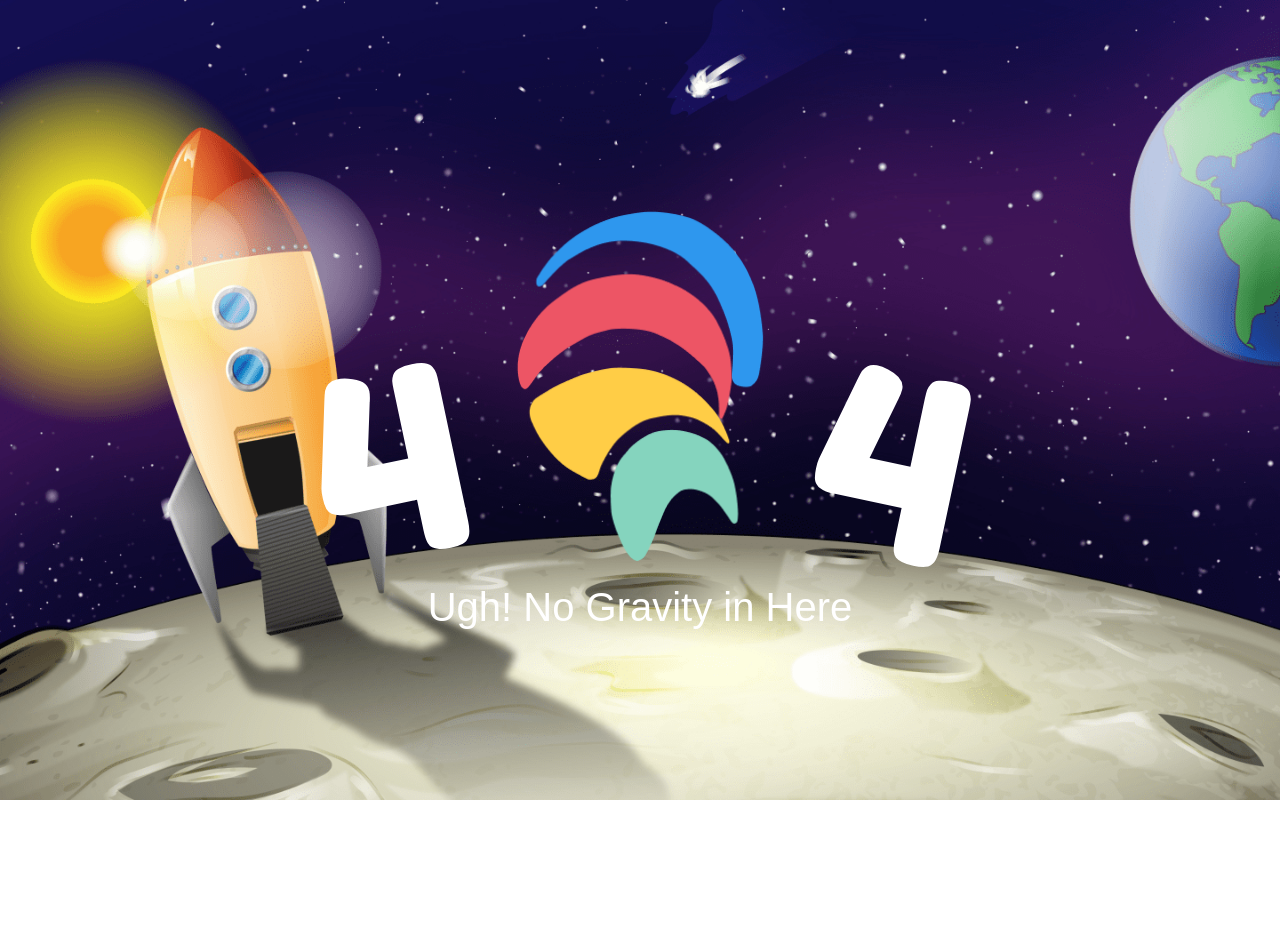
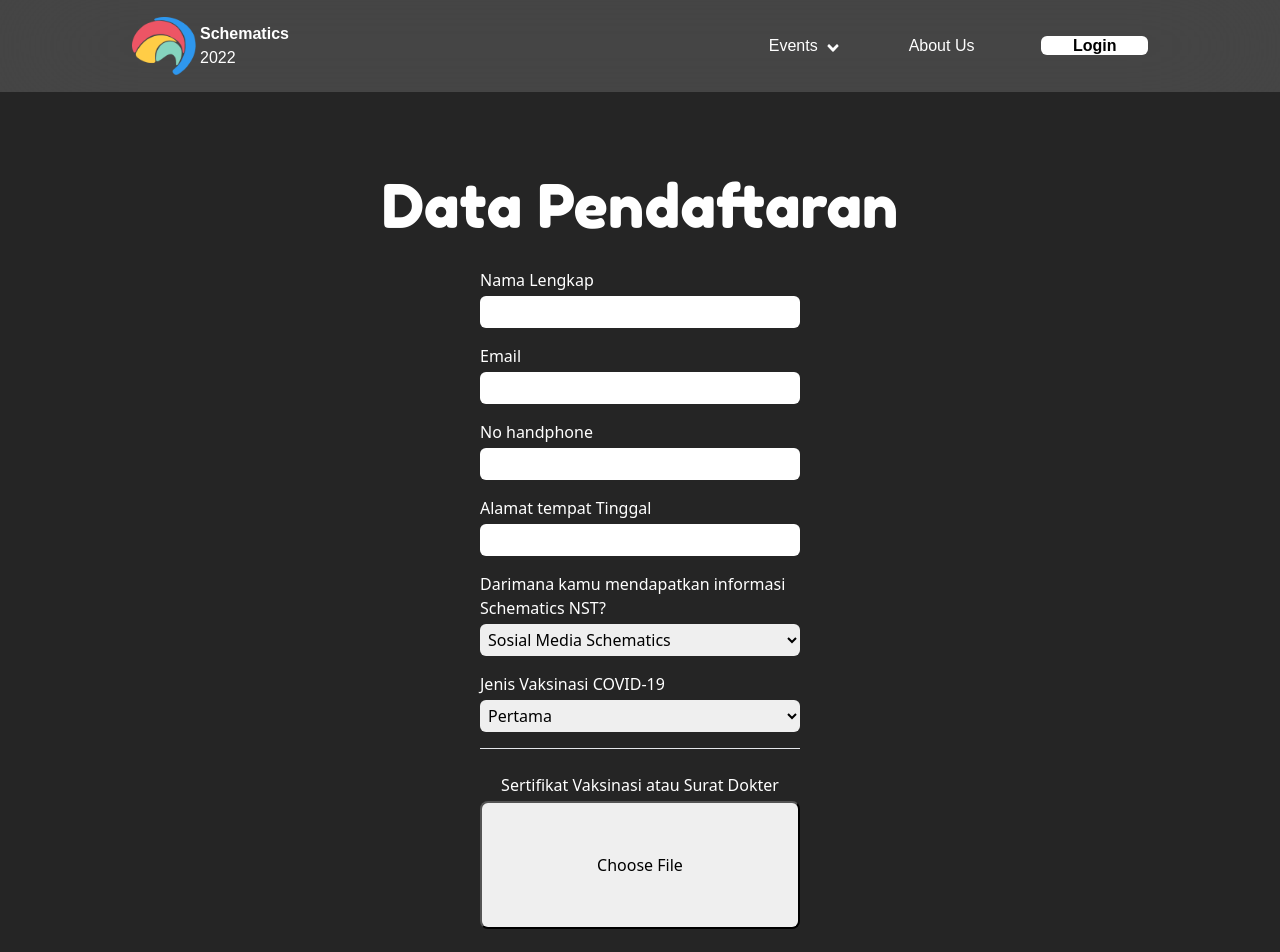
Before and after one commit to Teche-Corp/schematics-2022-frontend, a Next.js app: page /registerNST in a window 1280 px wide. Before the commit this address had no page. Shown: the top 952 px of the page. Before the commit the page ends 800 px from the top, so only its background shows below. Built offline with nearby package versions, Linux system fonts and the light colour scheme.

Commit message:
fix: tulisan freepass

```diff
--- a/pages/nlc.jsx
+++ b/pages/nlc.jsx
@@ -173,13 +173,18 @@ export default function NLC() {
 
               <div className='relative w-full lg:w-4/5 mt-12 md:mt-16 lg:mt-20 z-20'>
                 <li className='font-secondary text-[18px] md:text-2xl lg:text-3xl text-black md:leading-9 lg:leading-10 list-none text-justify'>
-                  &#9679; Satu tim dapat beranggotakan maksimal tiga siswa/i dari sekolah yang sama dan belum dinyatakan lulus SMA/SMK/MA/Sederajat Kegiatan Schematics NLC 2022 diadakan secara hybrid.
+                  &#9679; Satu tim dapat beranggotakan maksimal tiga siswa/i
+                  dari sekolah yang sama dan belum dinyatakan lulus
+                  SMA/SMK/MA/Sederajat Kegiatan Schematics NLC 2022 diadakan
+                  secara hybrid.
                 </li>
                 <br className='block' />
                 <br className='hidden lg:block' />
 
                 <li className='font-secondary text-[18px] md:text-2xl lg:text-3xl text-black md:leading-9 lg:leading-10 list-none mt-2 text-justify'>
-                  &#9679; Babak penyisihan dilaksanakan secara online dan offline. Babak perempat final, semifinal, final, dan Awarding Night dilaksanakan secara offline.
+                  &#9679; Babak penyisihan dilaksanakan secara online dan
+                  offline. Babak perempat final, semifinal, final, dan Awarding
+                  Night dilaksanakan secara offline.
                 </li>
               </div>
             </div>
@@ -196,11 +201,10 @@ export default function NLC() {
                 </video>
               </div> */}
               <iframe
-                className="w-full h-full opacity-80 active:opacity-100 active:bg-none bg-black"
+                className='w-full h-full opacity-80 active:opacity-100 active:bg-none bg-black'
                 frameBorder={0}
-                src="https://drive.google.com/uc?export=view&id=1mMte6eZM1T_Sfg7bQcryLIcMNfcG94C-"
-              >
-              </iframe>
+                src='https://drive.google.com/uc?export=view&id=1mMte6eZM1T_Sfg7bQcryLIcMNfcG94C-'
+              ></iframe>
               {/* <iframe
                 className="w-full h-full opacity-80 active:opacity-100 active:bg-none bg-black"
                 frameBorder={0}
@@ -239,7 +243,7 @@ export default function NLC() {
               <h1 className='font-primary text-3xl leading-tight md:leading-snug sm:text-40 md:text-44 lg:text-[50px] text-white'>
                 Total Hadiah Rp 17 Juta+++
                 <br />
-                Dan Freepas Teknik Informatika ITS
+                Dan Freepass Teknik Informatika ITS
               </h1>
             </div>
             <div className='flex flex-col items-center w-full md:w-2/6 gap-3 md:gap-8 lg:gap-12'>
--- /dev/null
+++ b/pages/registerNST.jsx
@@ -0,0 +1,141 @@
+import Head from "next/head";
+import Nav from "../components/Nav";
+import { useState } from "react";
+
+function NSTform() {
+  return (
+    <form className='w-full sm:w-1/3 xl:w-1/4 px-8 sm:px-0 md:mx-auto flex flex-col'>
+      <label htmlFor='name' className='mb-1 text-white '>
+        Nama Lengkap
+      </label>
+      <input
+        className='p-1 mb-4 rounded-md border-none'
+        id='name'
+        name='name'
+        type='text'
+        required
+      />
+      <label htmlFor='email' className='mb-1 text-white '>
+        Email
+      </label>
+      <input
+        className='p-1 mb-4 rounded-md border-none'
+        id='email'
+        name='email'
+        type='email'
+        required
+      />
+      <label htmlFor='phone-number' className='mb-1 text-white '>
+        No handphone
+      </label>
+      <input
+        className='p-1 mb-4 rounded-md border-none'
+        id='phone-number'
+        name='phone-number'
+        type='text'
+        required
+      />
+      <label htmlFor='alamat' className='mb-1 text-white '>
+        Alamat tempat Tinggal
+      </label>
+      <input
+        className='p-1 mb-4 rounded-md border-none'
+        id='alamat'
+        name='alamat'
+        type='text'
+        required
+      />
+      <label htmlFor='media' className='mb-1 text-white '>
+        Darimana kamu mendapatkan informasi Schematics NST?
+      </label>
+      <select
+        name='media'
+        id='media'
+        className='p-1 mb-4 rounded-md border-none'
+      >
+        <option value='Sosial Media Schematics' selected>
+          Sosial Media Schematics
+        </option>
+        <option value='Akun Informasi lomba'>Akun Informasi lomba</option>
+        <option value='Grup atau Chat'>Grup atau Chat</option>
+        <option value='Roadshow Offline'>Roadshow Offline</option>
+        <option value='Roadshow Online'>Roadshow Online</option>
+        <option value='Teman/kerabat'>Teman/kerabat</option>
+        <option value='Lainnya'>Lainnya</option>
+      </select>
+      <label htmlFor='vaksin' className='mb-1 text-white '>
+        Jenis Vaksinasi COVID-19
+      </label>
+      <select
+        name='vaksin'
+        id='vaksin'
+        className='p-1 mb-4 rounded-md border-none'
+      >
+        <option value='Pertama'>Pertama</option>
+        <option value='Kedua'>Kedua</option>
+        <option value='Ketiga'>Ketiga</option>
+        <option value='Tidak Vaksin Karena Masalah Kesehatan'>
+          Tidak Vaksin Karena Masalah Kesehatan
+        </option>
+      </select>
+      <hr />
+      <br />
+      <label htmlFor='bukti-vaksin' className='text-center mb-1 text-white'>
+        Sertifikat Vaksinasi atau Surat Dokter
+      </label>
+      <input
+        type='file'
+        name='bukti-vaksin'
+        id='bukti-vaksin'
+        className='file:w-full file:h-32 file:rounded-lg'
+        accept='.pdf'
+      />
+    </form>
+  );
+}
+
+export default function registerNST() {
+  const [ticket, setTicket] = useState([]);
+
+  function handleClick() {
+    setTicket(ticket.concat(<NSTform key={ticket.length} />));
+  }
+
+  return (
+    <>
+      <Head>
+        <title>Schematics 2022 | NST Register</title>
+        <meta name='description' content='Schematics 2022' />
+        <link rel='icon' href='/schematics-logo.png' />
+        <meta charset='UTF-8' />
+      </Head>
+
+      <Nav />
+      <main className='bg-dark-primary'>
+        <div className='w-full min-h-screen md:min-h-max'>
+          <div className='pt-32 pb-24 flex flex-col gap-8 items-center'>
+            <h1 className='pt-12 font-primary text-white text-4xl md:text-6xl '>
+              Data Pendaftaran
+            </h1>
+            <NSTform />
+            {/* looping to show NSTform */}
+            {ticket}
+            {ticket.length < 4 && (
+              <button
+                className='w-72 text-white cursor-pointer'
+                onClick={handleClick}
+              >
+                Tambah tiket
+              </button>
+            )}
+            <input
+              type='submit'
+              value='submit'
+              className='bg-blue-400 px-3 py-2 rounded-md text-white '
+            />
+          </div>
+        </div>
+      </main>
+    </>
+  );
+}
```
